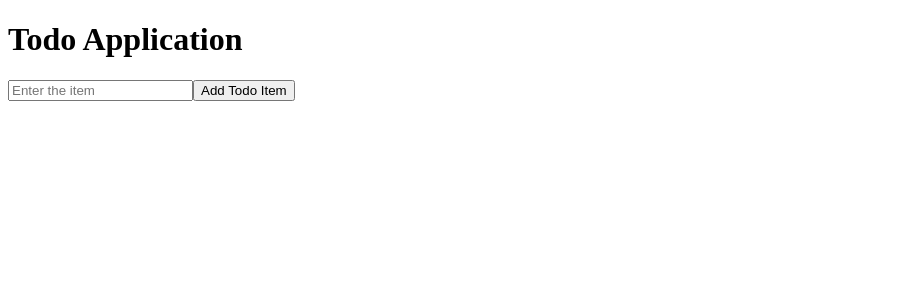
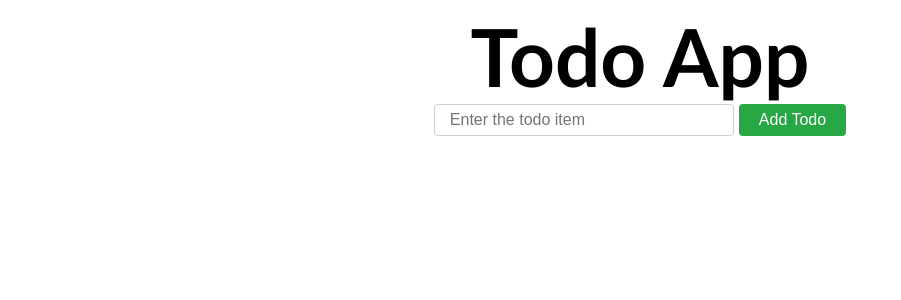
Before and after one commit to Muhammad-Anas785/vueCourse, a Vue app: page / in a window 1280 px wide. Shown: the top 300 px of the page, without its empty margins (0-901 px from the left). Built offline with nearby package versions, Linux system fonts and the light colour scheme.

Commit message:
complete todo project

```diff
--- a/src/Projects/TodoApp/TodoProj.vue
+++ b/src/Projects/TodoApp/TodoProj.vue
@@ -1,25 +1,115 @@
 <script setup>
-import { reactive, ref } from "vue";
+import { ref } from "vue";
 
-let todo = ref("");
+let todoItem = ref("");
 let todoList = ref([]);
 
-const addTodoItem = () => {
-  if (todo.value.trim() !== "") {
-    todoList.value.push(todo.value);
-    todo.value = "";
+const addTodo = () => {
+  if (todoItem.value.trim() !== "") {
+    todoList.value.push(todoItem.value);
+    todoItem.value = "";
   }
-  // todo.value = "";
+};
+const removeTodo = (index) => {
+  todoList.value.splice(index, 1);
 };
 </script>
 
 <template>
-  <div>
-    <h1>Todo Application</h1>
-    <ul>
-      <li v-for="(todo, i) in todoList" :key="i">{{ todo }}</li>
-    </ul>
-    <input type="text" placeholder="Enter the item" v-model="todo" />
-    <button @click="addTodoItem">Add Todo Item</button>
+  <div class="todoApp">
+    <h1 class="todoHead">Todo App</h1>
+    <div class="todoContainer">
+      <input type="text" placeholder="Enter the todo item" v-model="todoItem" class="todoInput" />
+      <button @click="addTodo" class="addBtn">Add Todo</button>
+    </div>
+    <div class="todoListContainer">
+      <ul class="todoList">
+        <li v-for="(todo, index) in todoList" :key="index" class="todoItem">
+          {{ todo }}
+          <button @click="removeTodo(index)" class="delBtn">Delete Todo</button>
+        </li>
+      </ul>
+    </div>
   </div>
 </template>
+
+
+<style scoped>
+* {
+  margin: 0;
+  padding: 0;
+  box-sizing: border-box;
+}
+
+.todoApp {
+  width: 100%;
+  height: 100%;
+  display: flex;
+  flex-direction: column;
+  align-items: center;
+}
+.todoHead {
+  font-family: "Gill Sans", "Gill Sans MT", Calibri, "Trebuchet MS", sans-serif;
+  font-size: 5rem;
+  color: black;
+}
+.todoInput{
+  width: 300px;
+  height: 20px;
+  padding: 15px;
+  font-size: 1rem;
+  border: 1px solid #ccc;
+  border-radius: 4px;
+  margin-right: 5px;
+}
+.addBtn {
+  padding: 5px 20px;
+  font-size: 1rem;
+  background-color: #28a745;
+  color: white;
+  border: none;
+  border-radius: 4px;
+  cursor: pointer;
+}
+.delBtn {
+  padding: 5px 20px;
+  font-size: 1rem;
+  background-color: #dc3545;
+  color: white;
+  border: none;
+  border-radius: 4px;
+  cursor: pointer;
+}
+.todoContainer {
+  display: flex;
+  justify-content: center;
+}
+.todoLisContainer {
+  width: 100%;
+  display: flex;
+  justify-content: center;
+  align-items: center;
+}
+.todoList{
+  list-style-type: none;
+  padding: 0;
+  margin-top: 10px;
+  width: 100%;
+  display: flex;
+  flex-direction: column;
+  align-items: center;
+}
+.todoItem {
+  width: 300px;
+  padding: 10px;
+  margin: 5px 0;
+  background-color: #f8f9fa;
+  border: 1px solid #dee2e6;
+  border-radius: 4px;
+  display: flex;
+  justify-content: space-between;
+  align-items: center;
+  font-family: 'Gill Sans', 'Gill Sans MT', Calibri, 'Trebuchet MS', sans-serif;
+}
+
+</style>
```
